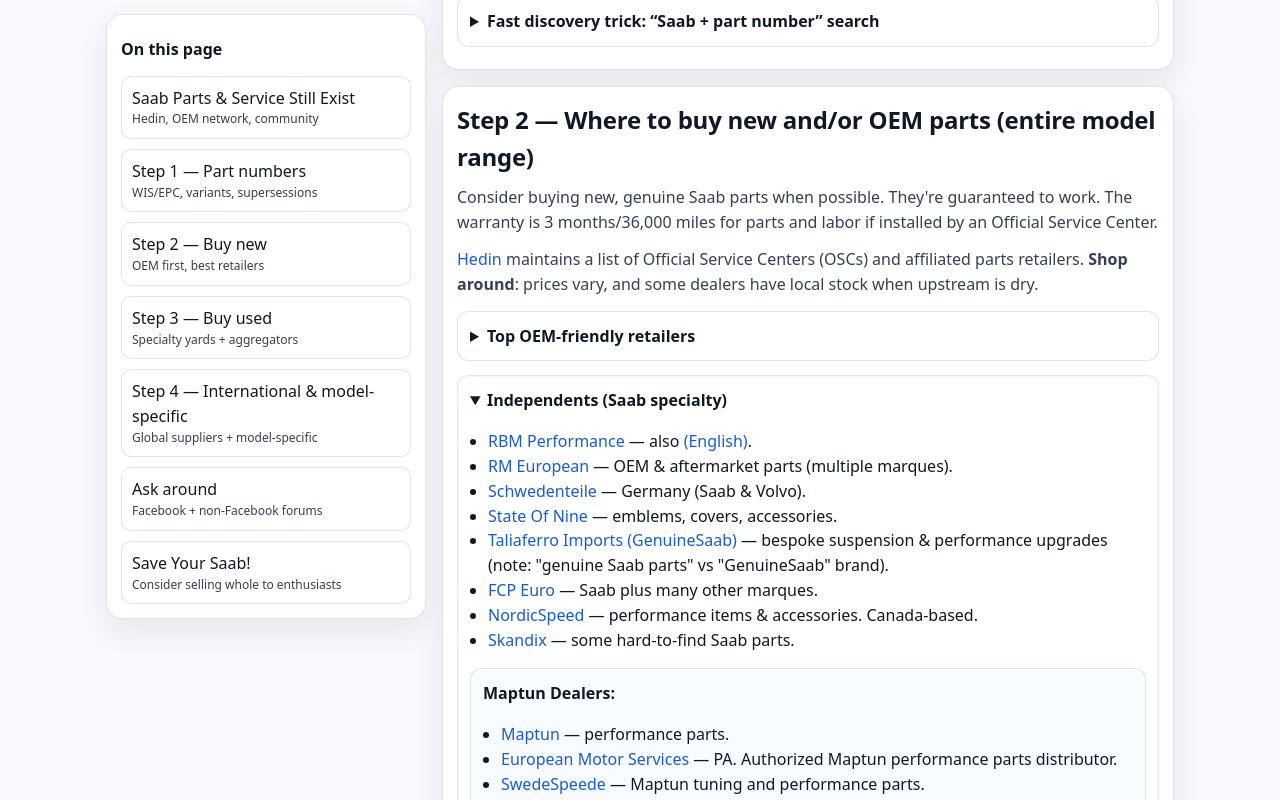
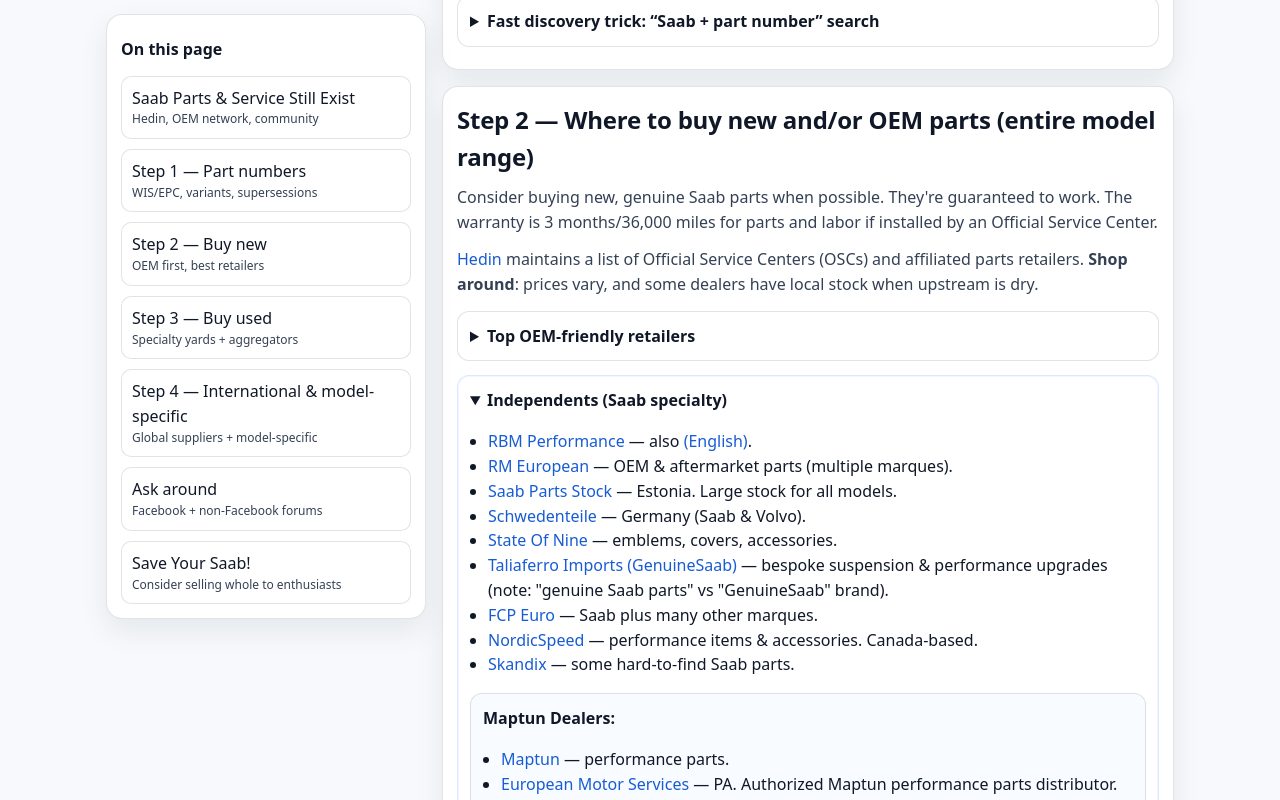
Before and after one commit to ajakejyt1/stop-scrapping-saabs, a React (Vite) app: page / in a window 1280 px wide. Both pictures are taken after a click on the heading "Independents (Saab specialty)". Shown: the part 1574-2374 px from the top of the page. Built offline with nearby package versions, Linux system fonts and the light colour scheme.

Commit message:
Added Saab Parts Stock

```diff
--- a/src/App.tsx
+++ b/src/App.tsx
@@ -222,6 +222,12 @@
                   RM European
                 </a>{" "}
                 — OEM &amp; aftermarket parts (multiple marques).
+              </li>
+              <li>
+                <a href="https://www.saabpartsstock.com" target="_blank" rel="noopener">
+                  Saab Parts Stock
+                </a>{" "}
+                — Estonia. Large stock for all models.
               </li>
               <li>
                 <a href="http://www.schwedenteile.de" target="_blank" rel="noopener">
```
Also changed, not shown: 1 other file (tests, documents, lock files or other folders).
